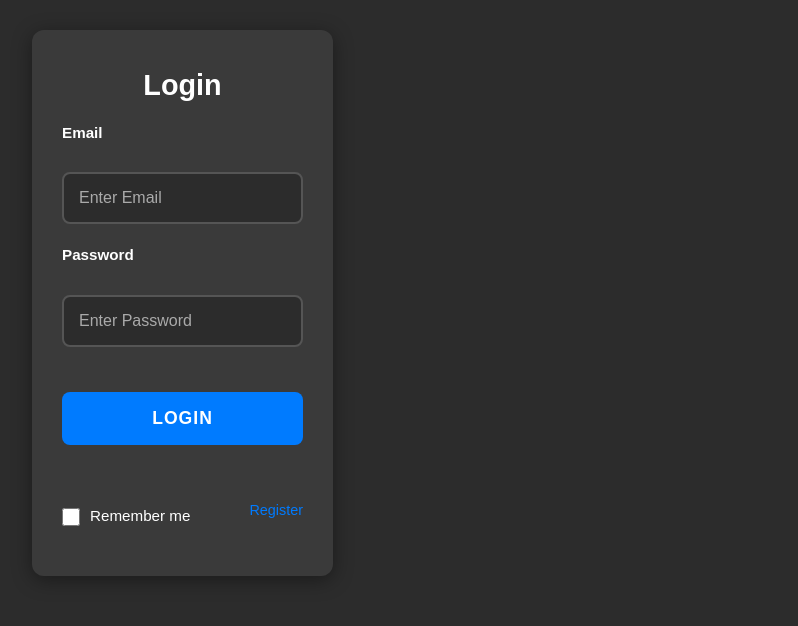
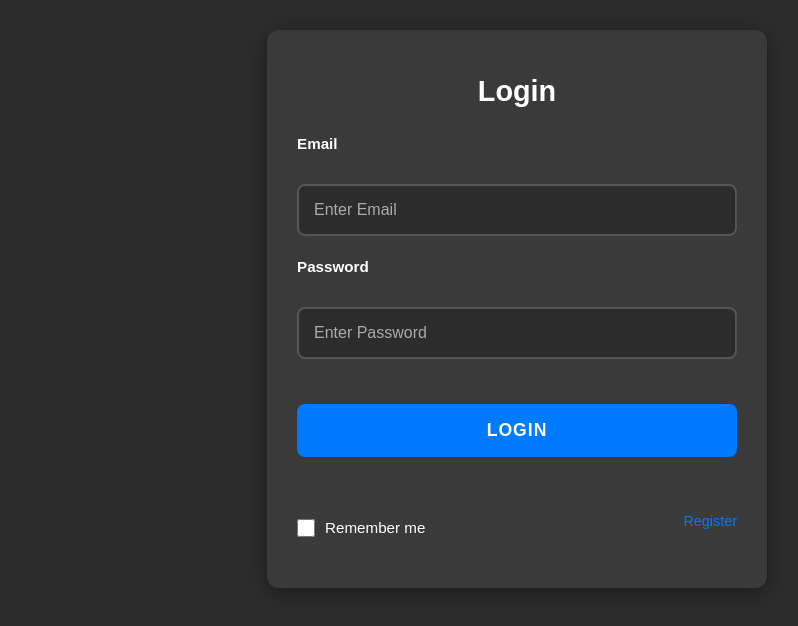
Before and after one commit to lisazumana03/lgs-car-hire-frontend, a React (Vite) app: page /login in a window 1280 px wide. Shown: the top 626 px of the page, without its empty margins (248-1046 px from the left). Built offline with nearby package versions, Linux system fonts and the light colour scheme.

Commit message:
Update LoginForm.jsx

```diff
--- a/src/App.jsx
+++ b/src/App.jsx
@@ -1,9 +1,6 @@
 import React, { useState } from 'react';
 import { BrowserRouter as Router, Routes, Route, Link, Navigate, useLocation } from 'react-router-dom';
-import Main from './pages/Main';
 import './App.css'
-import BookingForm from "./pages/Reservation/Booking/Booking.jsx";
-import LocationForm from "./pages/Reservation/Location/Location.jsx";
 import RegistrationForm from "./pages/Users/RegistrationForm.jsx";
 import LoginForm from "./pages/Users/LoginForm.jsx";
 import Dashboard from "./pages/Users/Dashboard.jsx";
--- a/src/index.css
+++ b/src/index.css
@@ -1,72 +1,20 @@
-@tailwind base;
-@tailwind components;
-@tailwind utilities;
+/* Essential global styles - minimal to avoid conflicts */
+* {
+  margin: 0;
+  padding: 0;
+  box-sizing: border-box;
+}
 
-:root {
+body {
   font-family: system-ui, Avenir, Helvetica, Arial, sans-serif;
   line-height: 1.5;
   font-weight: 400;
-
-  color-scheme: light dark;
-  color: rgba(255, 255, 255, 0.87);
-  background-color: #242424;
-
-  font-synthesis: none;
-  text-rendering: optimizeLegibility;
   -webkit-font-smoothing: antialiased;
   -moz-osx-font-smoothing: grayscale;
 }
 
-a {
-  font-weight: 500;
-  color: #646cff;
-  text-decoration: inherit;
-}
-a:hover {
-  color: #535bf2;
-}
-
-body {
-  margin: 0;
-  display: flex;
-  place-items: center;
-  min-width: 320px;
+/* Remove conflicting styles that override custom components */
+#root {
+  width: 100%;
   min-height: 100vh;
 }
-
-h1 {
-  font-size: 3.2em;
-  line-height: 1.1;
-}
-
-button {
-  border-radius: 8px;
-  border: 1px solid transparent;
-  padding: 0.6em 1.2em;
-  font-size: 1em;
-  font-weight: 500;
-  font-family: inherit;
-  background-color: #1a1a1a;
-  cursor: pointer;
-  transition: border-color 0.25s;
-}
-button:hover {
-  border-color: #646cff;
-}
-button:focus,
-button:focus-visible {
-  outline: 4px auto -webkit-focus-ring-color;
-}
-
-@media (prefers-color-scheme: light) {
-  :root {
-    color: #213547;
-    background-color: #ffffff;
-  }
-  a:hover {
-    color: #747bff;
-  }
-  button {
-    background-color: #f9f9f9;
-  }
-}
--- a/tailwind.config.js
+++ /dev/null
@@ -1,11 +0,0 @@
-/** @type {import('tailwindcss').Config} */
-// eslint-disable-next-line no-undef
-module.exports = {
-    content: [
-        "./src/**/*.{js,jsx,ts,tsx}", // Make Tailwind scan all your files
-    ],
-    theme: {
-        extend: {},
-    },
-    plugins: [],
-}
```
Also changed, not shown: package.json (+1 -7 lines), 1 other file (tests, documents, lock files or other folders).
